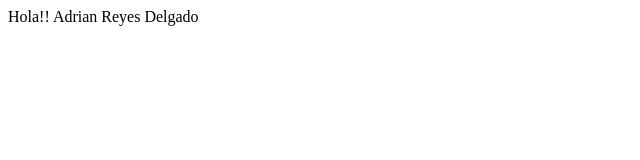
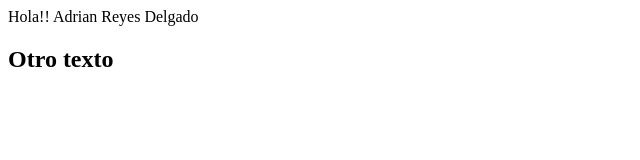
Before and after one commit to Adrian-R-2022/mi_repo, a plain HTML site: page index.html in a window 1280 px wide. Shown: the whole page, without its empty margins (0-640 px from the left). Drawn offline with Linux system fonts and the light colour scheme.

Commit message:
Otro texto mas

```diff
--- a/index.html
+++ b/index.html
@@ -8,5 +8,6 @@
   </head>
   <body>
     Hola!! Adrian Reyes Delgado
+    <h2>Otro texto</h2>
   </body>
 </html>
```
